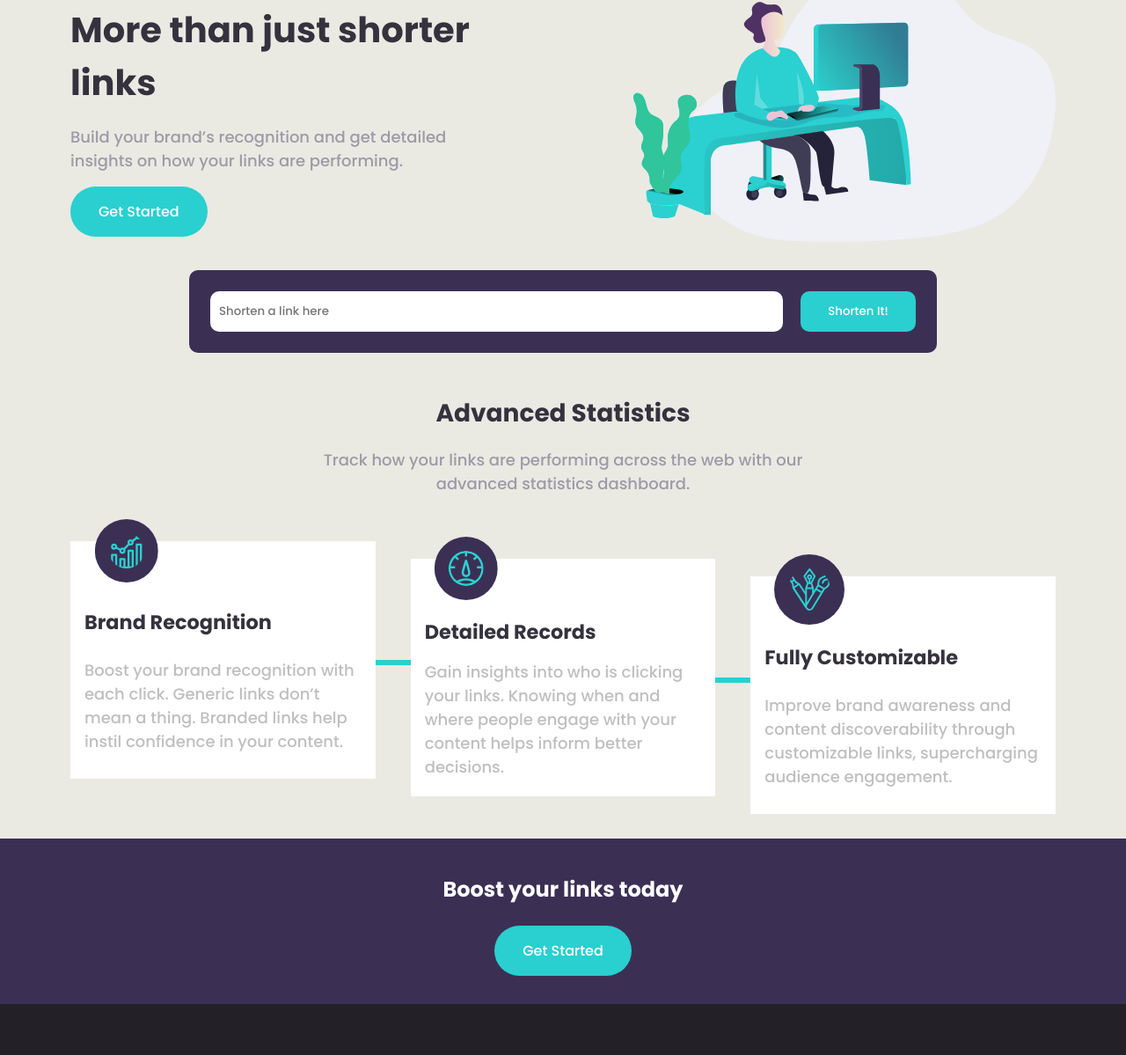
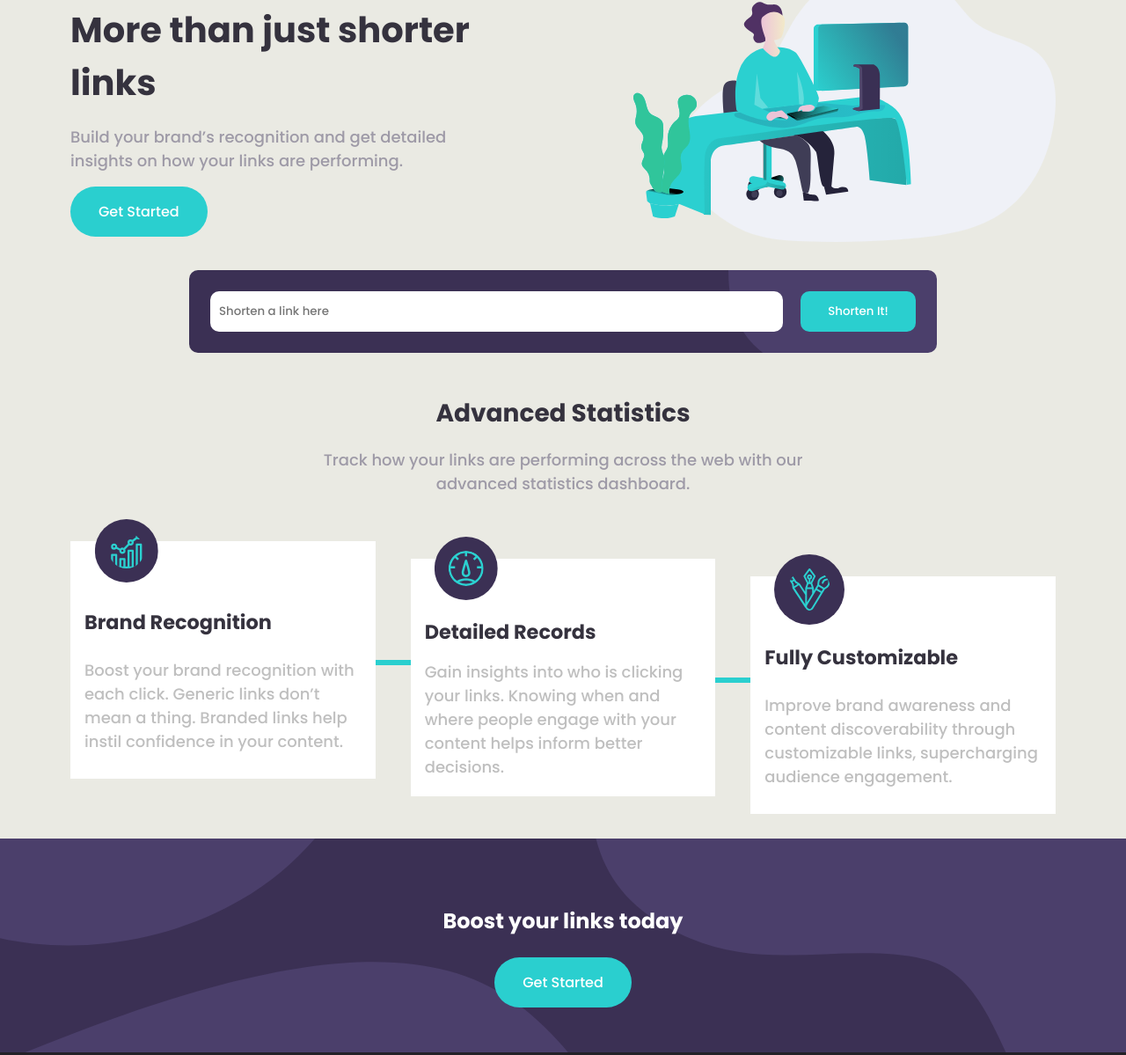
Before and after one commit to asbhogal/Frontend-Mentor-URL-Shortening-Project, a website built with Vite: page index.html in a window 1280 px wide. Shown: the part 135-1334 px from the top of the page at 88% size. Built offline with nearby package versions, Linux system fonts and the light colour scheme.

Commit message:
+ mobile and desktop version of bg img to boost

```diff
--- /dev/null
+++ b/src/styles/_components/_boost-c.scss
@@ -0,0 +1,12 @@
+.boost-links-container {
+	background-image: url(/public/bg-boost-mobile.svg);
+	background-repeat: no-repeat;
+	background-position: 100%;
+	padding: 5ch;
+	// ch unit, watched a video of it on Kevin Powells channel. Just testing it. Its nice. -- btw. If my sentences dont make sense, sorry, haven't slept in 24+hrs and blasting NF Happy just doens't help with comprehension. X
+
+	@media screen and (min-width: 1000px) {
+		background-image: url(/public/bg-boost-desktop.svg);
+		// oh my gosh, it works, yayyyy! :)
+	}
+}
--- a/src/styles/_components/_index.scss
+++ b/src/styles/_components/_index.scss
@@ -1,2 +1,4 @@
 @forward "./header";
 @forward "./hero";
+@forward "./shortenurl-c";
+@forward "./boost-c";
--- /dev/null
+++ b/src/styles/_components/_shortenurl-c.scss
@@ -0,0 +1,6 @@
+.link-shorten-container {
+	background-image: url(/public/bg-shorten-mobile.svg);
+	background-repeat: no-repeat;
+	background-position: top right;
+	// Oh-----it worked. Keywords op. Math, who? Never really got along with her.
+}
--- a/src/styles/index.scss
+++ b/src/styles/index.scss
@@ -152,8 +152,10 @@ body {
 .shortend-urls-container {
 	margin-top: 1em;
 	font-weight: 100;
-
-	& * {
+	// So the newest is the first in the list.
+	display: flex;
+	flex-direction: column-reverse;
+	x & * {
 		font-weight: normal;
 	}
 }
@@ -285,7 +287,7 @@ body {
 	flex-direction: column;
 	color: $white;
 	background-color: $dark-violet;
-	padding: 1em 0 2em 0;
+	// padding: 1em 0 2em 0;
 
 	h2 {
 		margin: 1em 0;
```
